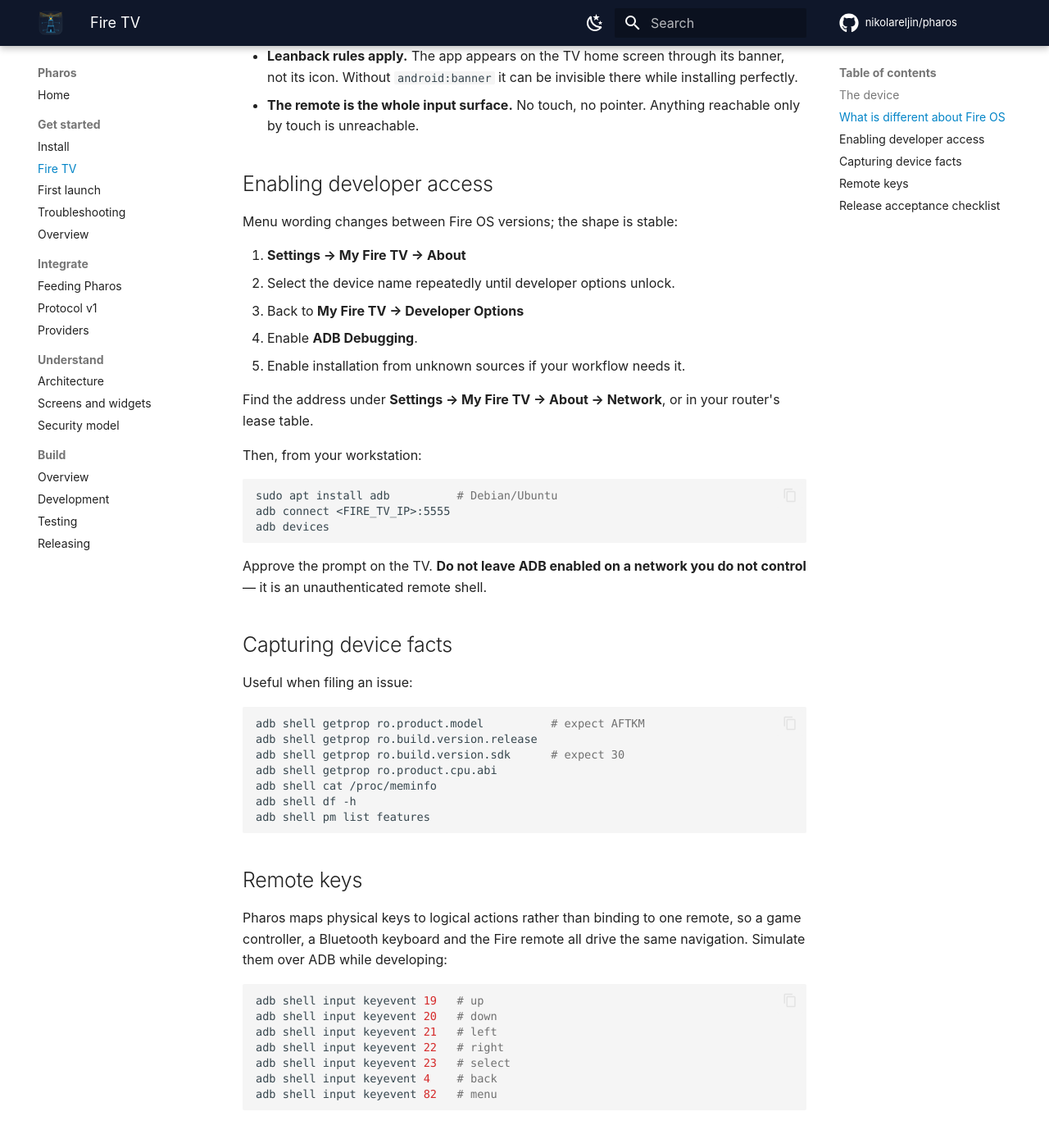
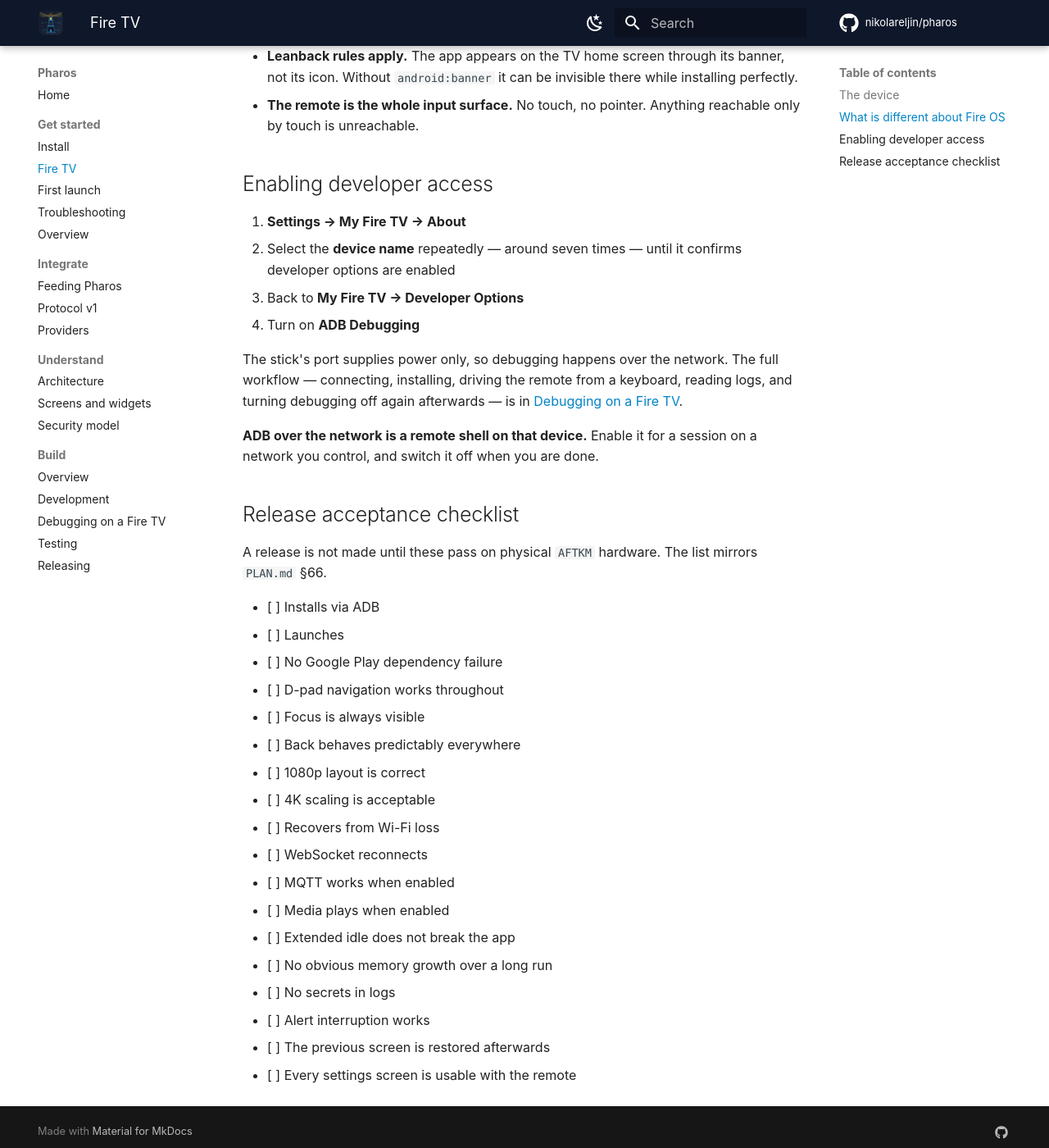
Before and after one commit to nikolareljin/pharos, an MkDocs documentation site: the page built from docs/user/fire-tv.md, in a window 1280 px wide and 1400 px high, scrolled down 1032 px. Shown: the whole window at 82% size. Built offline with MkDocs 1.6.1 and Material for MkDocs 9.7.7, drawn with Linux system fonts in a browser that asks for light colours; comment, search, counter and statistics services are not loaded.

Commit message:
docs: document the Fire TV debugging workflow
The Fire TV page told you to enable ADB and left you there. This covers the
whole loop, including the parts that cost time when nobody has written them
down:

- the stick's port is power only, so debugging is always over the network, and
  a closed ADB port means step one is unfinished rather than something broken
- adb install reports Success into another profile, so --user 0 and a
  visibility check are part of installing, not an optional extra
- debug builds carry a .debug suffix, which every adb shell command needs
- an app can install correctly and still be missing from the TV home screen,
  because a TV entry comes from the banner
- AndroidRuntime belongs in the logcat filter; a crash does not contain the
  word pharos

Also covers driving the whole UI from keyevents, which is the fastest way to
check focus behaviour, and says plainly that ADB over the network is a remote
shell that should be switched off afterwards.

The mechanics move out of docs/user/fire-tv.md rather than being duplicated
there; that page keeps the device facts, the platform differences and the
acceptance checklist, and links across.

All addresses are RFC 5737 documentation ranges.

````diff
--- a/docs/user/fire-tv.md
+++ b/docs/user/fire-tv.md
@@ -40,57 +40,19 @@ Amazon's own references:
 
 ## Enabling developer access
 
-Menu wording changes between Fire OS versions; the shape is stable:
+1. **Settings → My Fire TV → About**
+2. Select the **device name** repeatedly — around seven times — until it
+   confirms developer options are enabled
+3. Back to **My Fire TV → Developer Options**
+4. Turn on **ADB Debugging**
 
-1. **Settings → My Fire TV → About**
-2. Select the device name repeatedly until developer options unlock.
-3. Back to **My Fire TV → Developer Options**
-4. Enable **ADB Debugging**.
-5. Enable installation from unknown sources if your workflow needs it.
+The stick's port supplies power only, so debugging happens over the network.
+The full workflow — connecting, installing, driving the remote from a keyboard,
+reading logs, and turning debugging off again afterwards — is in
+[Debugging on a Fire TV](../developer/fire-tv-debugging.md).
 
-Find the address under **Settings → My Fire TV → About → Network**, or in your
-router's lease table.
-
-Then, from your workstation:
-
-```sh
-sudo apt install adb          # Debian/Ubuntu
-adb connect <FIRE_TV_IP>:5555
-adb devices
-```
-
-Approve the prompt on the TV. **Do not leave ADB enabled on a network you do not
-control** — it is an unauthenticated remote shell.
-
-## Capturing device facts
-
-Useful when filing an issue:
-
-```sh
-adb shell getprop ro.product.model          # expect AFTKM
-adb shell getprop ro.build.version.release
-adb shell getprop ro.build.version.sdk      # expect 30
-adb shell getprop ro.product.cpu.abi
-adb shell cat /proc/meminfo
-adb shell df -h
-adb shell pm list features
-```
-
-## Remote keys
-
-Pharos maps physical keys to logical actions rather than binding to one remote,
-so a game controller, a Bluetooth keyboard and the Fire remote all drive the
-same navigation. Simulate them over ADB while developing:
-
-```sh
-adb shell input keyevent 19   # up
-adb shell input keyevent 20   # down
-adb shell input keyevent 21   # left
-adb shell input keyevent 22   # right
-adb shell input keyevent 23   # select
-adb shell input keyevent 4    # back
-adb shell input keyevent 82   # menu
-```
+**ADB over the network is a remote shell on that device.** Enable it for a
+session on a network you control, and switch it off when you are done.
 
 ## Release acceptance checklist
 
--- a/mkdocs.yml
+++ b/mkdocs.yml
@@ -87,5 +87,6 @@ nav:
   - Build:
       - Overview: developer/index.md
       - Development: developer/development.md
+      - Debugging on a Fire TV: developer/fire-tv-debugging.md
       - Testing: developer/testing.md
       - Releasing: operations/release.md
````
Also changed, not shown: CHANGELOG.md (+4 -0 lines), docs/developer/development.md (+3 -1 lines), docs/developer/fire-tv-debugging.md (added, +217 -0 lines), docs/user/troubleshooting.md (+4 -0 lines).
